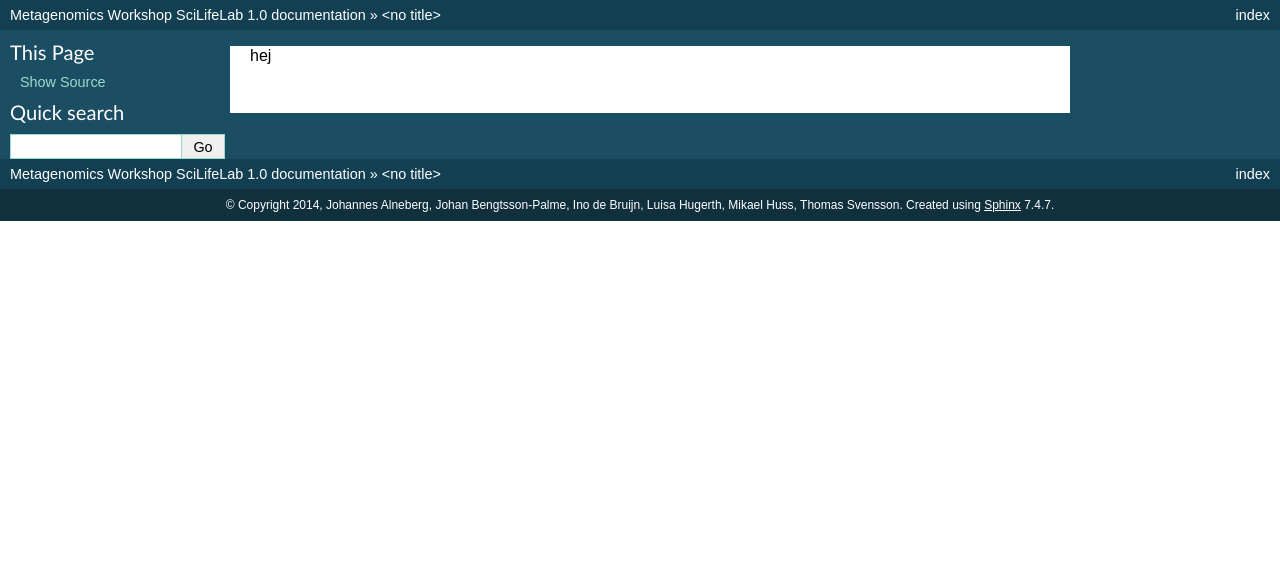
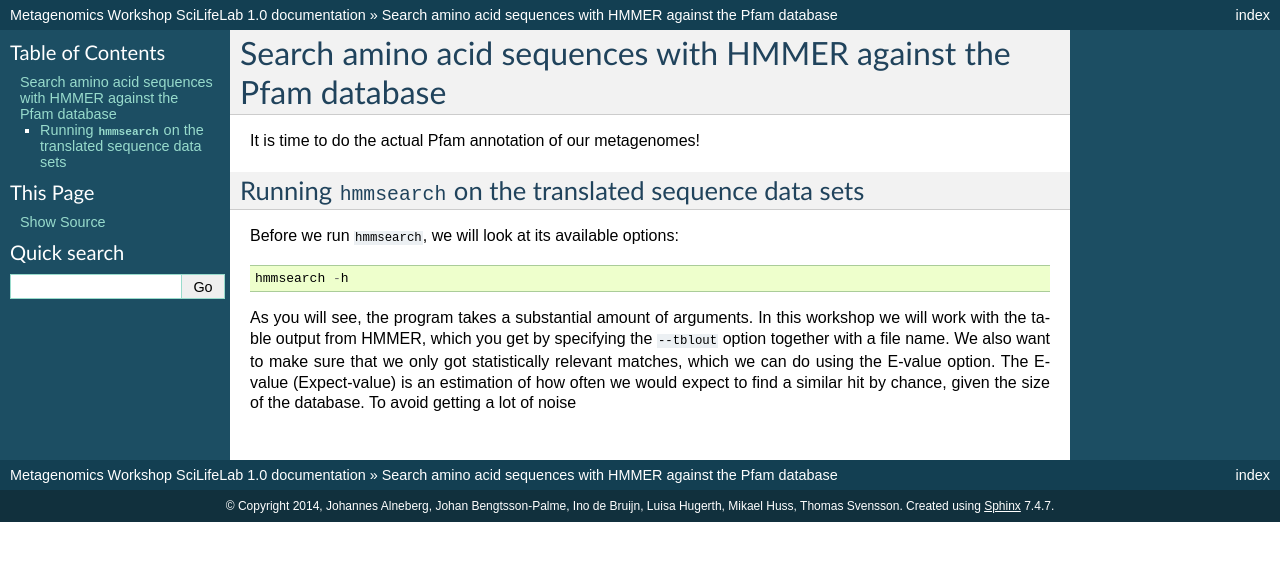
Before and after one commit to inodb/2014-5-metagenomics-workshop, a Sphinx documentation site: the page built from source/annotation/differential.rst, in a window 1280 px wide. Shown: the top 561 px of the page. Built offline with Sphinx 7.4.7, drawn with Linux system fonts in a browser that asks for light colours.

Commit message:
Update differential.rst

```diff
--- a/source/annotation/differential.rst
+++ b/source/annotation/differential.rst
@@ -1 +1,20 @@
-hej
+================================================================
+Search amino acid sequences with HMMER against the Pfam database
+================================================================
+It is time to do the actual Pfam annotation of our metagenomes!
+
+
+Running ``hmmsearch`` on the translated sequence data sets
+==========================================================
+Before we run ``hmmsearch``, we will look at its available options::
+
+    hmmsearch -h
+
+As you will see, the program takes a substantial amount of arguments.
+In this workshop we will work with the table output from HMMER, which
+you get by specifying the ``--tblout`` option together with a file
+name. We also want to make sure that we only got statistically
+relevant matches, which we can do using the E-value option. The
+E-value (Expect-value) is an estimation of how often we would expect
+to find a similar hit by chance, given the size of the database. To
+avoid getting a lot of noise
```
